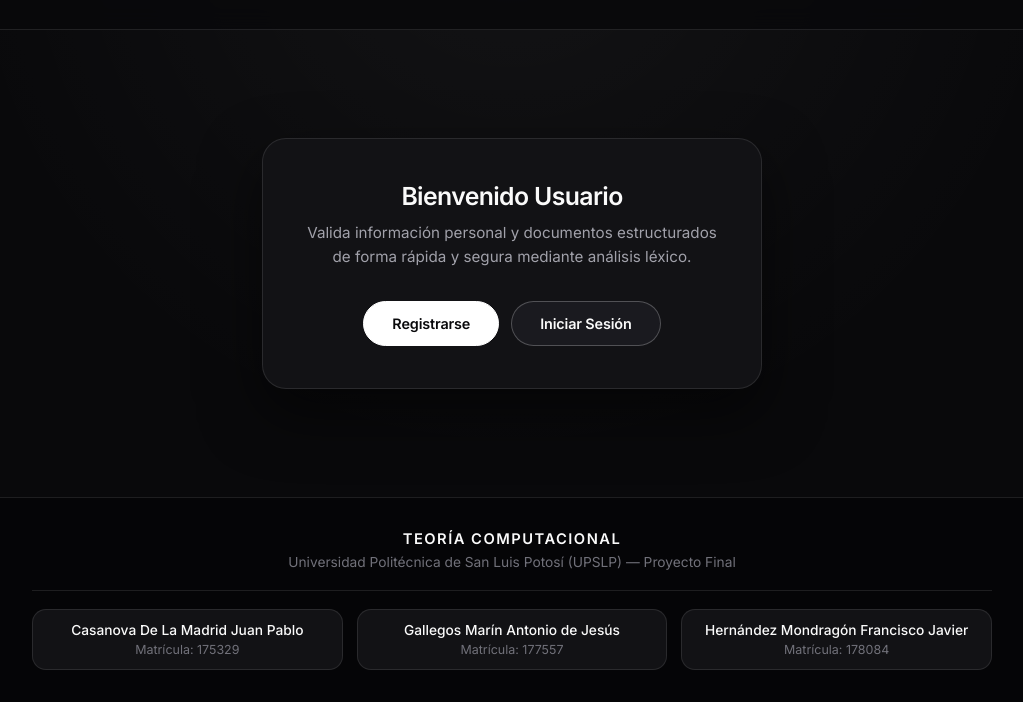
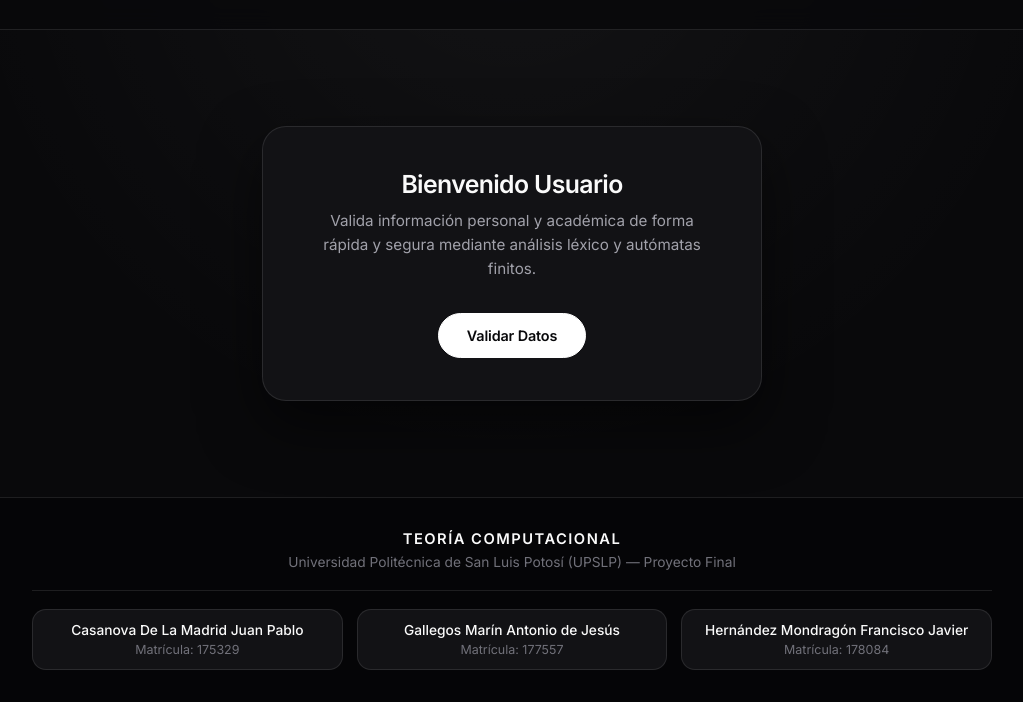
Before and after one commit to 175329/ProyectoTeoria67, a plain HTML site: page index.html in a window 1280 px wide. Shown: the part 98-800 px from the top of the page, without its empty margins (128-1151 px from the left). Drawn offline with Linux system fonts and the light colour scheme.

Commit message:
Revise content and button text in index.html
Updated the description of the validation system and modified button text.

```diff
--- a/index.html
+++ b/index.html
@@ -16,11 +16,10 @@
         <section class="card card-angosta">
             <h2>Bienvenido Usuario</h2>
             <p class="descripcion-card">
-                Valida información personal y documentos estructurados de forma rápida y segura mediante análisis léxico.
+                Valida información personal y académica de forma rápida y segura mediante análisis léxico y autómatas finitos.
             </p>
             <div class="botones">
-                <a href="registro.html" class="btn btn-primario">Registrarse</a>
-                <a href="login.html" class="btn">Iniciar Sesión</a>
+                <a href="registro.html" class="btn btn-primario">Validar Datos</a>
             </div>
         </section>
     </main>
```
